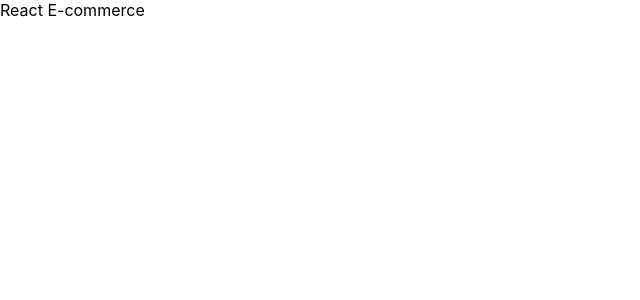
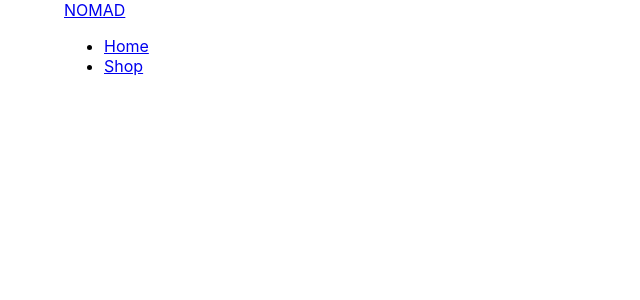
Before and after one commit to Owenluu/react-ecommerce, a React (Create React App) app: page / in a window 1280 px wide. Shown: the top 300 px of the page, without its empty margins (0-640 px from the left). Built offline with nearby package versions, Linux system fonts and the light colour scheme.

Commit message:
changed out the index.js file, added content into the header.jsx file and imported into App.js file for a basic Nav Bar

```diff
--- a/src/App.js
+++ b/src/App.js
@@ -1,7 +1,12 @@
+import Header from "./components/header/header";
 import "./App.scss";
 
 function App() {
-  return <div className="App">React E-commerce</div>;
+  return (
+    <div className="App">
+      <Header />
+    </div>
+  );
 }
 
 export default App;
--- a/src/components/header/header.jsx
+++ b/src/components/header/header.jsx
@@ -0,0 +1,27 @@
+import React from 'react';
+import { Link } from 'react-router-dom';
+import './header.styles.scss';
+
+const Header = () => {
+  return (
+    <nav className='nav-menu container'>
+      <div className='logo'>
+        <Link to='/'>NOMAD</Link>
+      </div>
+      <ul>
+        <li>
+          <Link to='/'>
+          Home
+        </Link>
+        </li>
+        <li>
+          <Link to='/shop'>
+          Shop
+        </Link>
+        </li>
+      </ul>
+    </nav>
+  );
+}
+
+export default Header;
--- a/src/index.js
+++ b/src/index.js
@@ -1,11 +1,16 @@
 import React from "react";
 import ReactDOM from "react-dom/client";
+import { BrowserRouter } from "react-router-dom";
 import "./index.css";
 import App from "./App";
 import reportWebVitals from "./reportWebVitals";
 
 const root = ReactDOM.createRoot(document.getElementById("root"));
-root.render(<App />);
+root.render(
+  <BrowserRouter>
+    <App />
+  </BrowserRouter>
+);
 
 // If you want to start measuring performance in your app, pass a function
 // to log results (for example: reportWebVitals(console.log))
```
